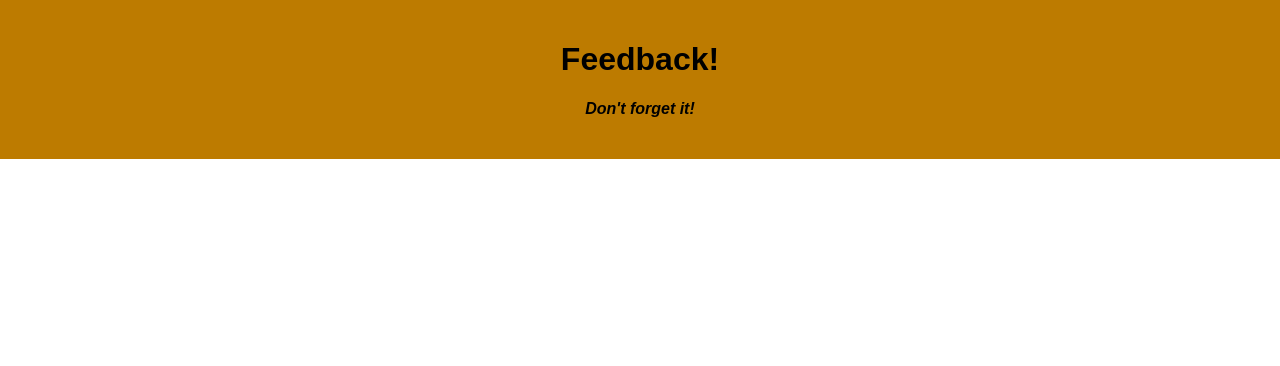
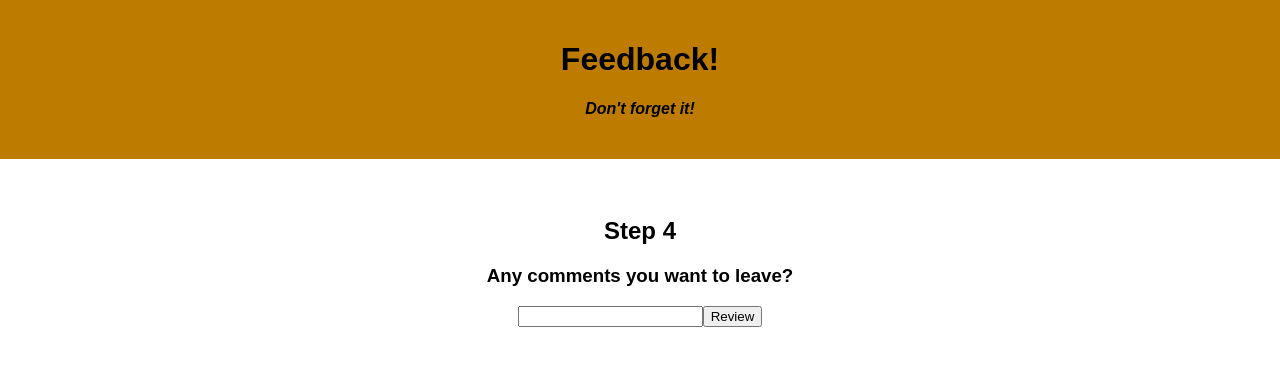
Before and after one commit to meaghanreinschmidt/weekend-redux-feedback-loop, a React (Create React App) app: page /#/step/four in a window 1280 px wide. Shown: the top 366 px of the page. Built offline with nearby package versions, Linux system fonts and the light colour scheme.

Commit message:
Create step 3 and 4 components

```diff
--- a/src/components/App/App.jsx
+++ b/src/components/App/App.jsx
@@ -3,6 +3,8 @@ import './App.css';
 import Header from '../Header/Header.jsx';
 import StepOne from '../StepOne/StepOne.jsx';
 import StepTwo from '../StepTwo/StepTwo.jsx';
+import StepThree from '../StepThree/StepThree.jsx';
+import StepFour from '../StepFour/StepFour.jsx';
 import FeedbackLog from '../FeedbackLog/FeedbackLog.jsx';
 
 function App() {
@@ -22,6 +24,12 @@ function App() {
               <Route exact path="/step/two">
                   <StepTwo />
               </Route>
+              <Route exact path="/step/three">
+                  <StepThree />
+              </Route>
+              <Route exact path="/step/four">
+                  <StepFour />
+              </Route>
           </div>
       </Router>
     </div>
--- /dev/null
+++ b/src/components/StepFour/StepFour.jsx
@@ -0,0 +1,27 @@
+import ProgressBar from "../ProgressBar/ProgressBar";
+import { useSelector, useDispatch } from 'react-redux';
+import { useHistory } from 'react-router-dom';
+
+const StepFour = () => {
+    const history = useHistory();
+    // useSelector & useDispatch
+    const comments = useSelector(store => store.comments);
+    const dispatch = useDispatch();
+
+    const handleChange = (event) => {
+        dispatch({ type: 'SET_COMMENTS', payload: event.target.value})
+    }
+
+    return (
+        <>
+            <ProgressBar step={4} />
+            <h3>Any comments you want to leave?</h3>
+            <div>
+                <input value={comments} onChange={handleChange} className="input" type="text" />
+                <button onClick={() => history.push('/review/page')} className="button">Review</button>
+            </div>
+        </>
+    );
+}
+
+export default StepFour;
--- /dev/null
+++ b/src/components/StepThree/StepThree.jsx
@@ -0,0 +1,27 @@
+import ProgressBar from '../ProgressBar/ProgressBar';
+import { useSelector, useDispatch } from 'react-redux';
+import { useHistory } from 'react-router-dom';
+
+const StepThree = () => {
+    const history = useHistory();
+    // useSelector & useDispatch
+    const support = useSelector(store => store.support);
+    const dispatch = useDispatch();
+
+    const handleChange = (event) => {
+        dispatch({ type: 'SET_SUPPORT', payload: event.target.value})
+    }
+
+    return (
+        <>
+            <ProgressBar step={3} />
+            <h3>How well are you being supported?</h3>
+            <div>
+                <input value={support} onChange={handleChange} className="input" type="number" />
+                <button onClick={() => history.push('/step/four')} className="button">Next</button>
+            </div>
+        </>
+    )
+}
+
+export default StepThree;
--- a/src/index.js
+++ b/src/index.js
@@ -31,6 +31,30 @@ const understanding = (state = '', action) => {
     return state;
 }
 
+// support reducer
+const support = (state = '', action) => {
+    if (action.type === 'SET_SUPPORT') {
+        // dispatch will have type of 'SET_SUPPORT'
+        // and payload with the value to set
+        return action.payload;
+    } else if (action.type === 'CLEAR_ALL') {
+        return '';
+    }
+    return state;
+}
+
+// comments reducer
+const comments = (state = '', action) => {
+    if (action.type === 'SET_COMMENTS') {
+        // dispatch will have type of 'SET_COMMENTS'
+        // and payload with the value to set
+        return action.payload;
+    } else if (action.type === 'CLEAR_ALL') {
+        return '';
+    }
+    return state;
+}
+
 // Redux store! Keeps track of all reducers
 const storeInstance = createStore(
     // reducers go here
@@ -38,6 +62,8 @@ const storeInstance = createStore(
         {
             feeling,
             understanding,
+            support,
+            comments
         }
     ),
     applyMiddleware(logger)
```
Also changed, not shown: 1 other file (tests, documents, lock files or other folders).
